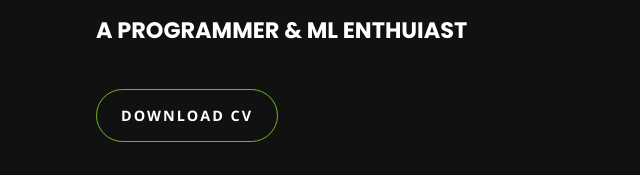
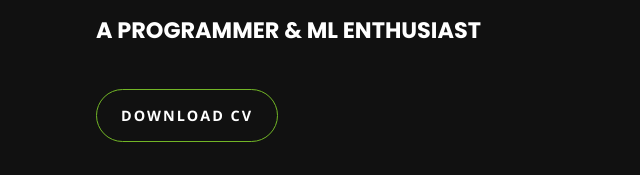
Before and after one commit to satyamtripathi9/portfolio, a plain HTML site: page index.html in a window 1280 px wide. Shown: the part 466-641 px from the top of the page, 0-640 px from the left. Drawn offline with nearby package versions, Linux system fonts and the light colour scheme.

Commit message:
Update index.html

```diff
--- a/index.html
+++ b/index.html
@@ -67,7 +67,7 @@
         <div class = "row-left">
           <h3>hello!</h3>
           <h1>i'm <span>Satyam Tripathi</span></h1>
-          <h2>a programmer & ML Enthuiast</h2>
+          <h2>a programmer & ML Enthusiast</h2>
           <div class = "home-pg-btn">
             <button type = "button" class = "btn"><a target="_blank" href="19126047.pdf">Download CV</a></button>
 
```
